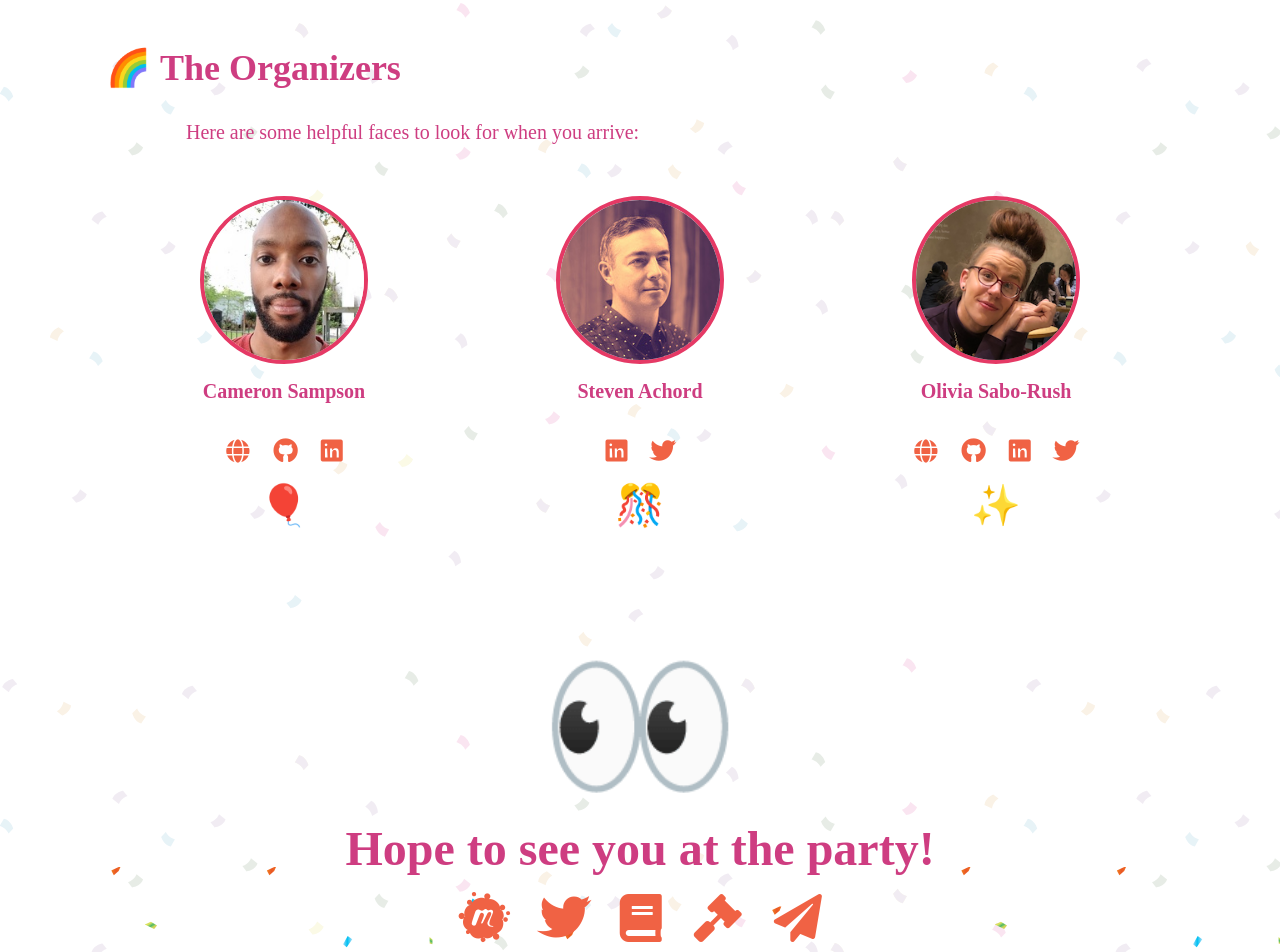
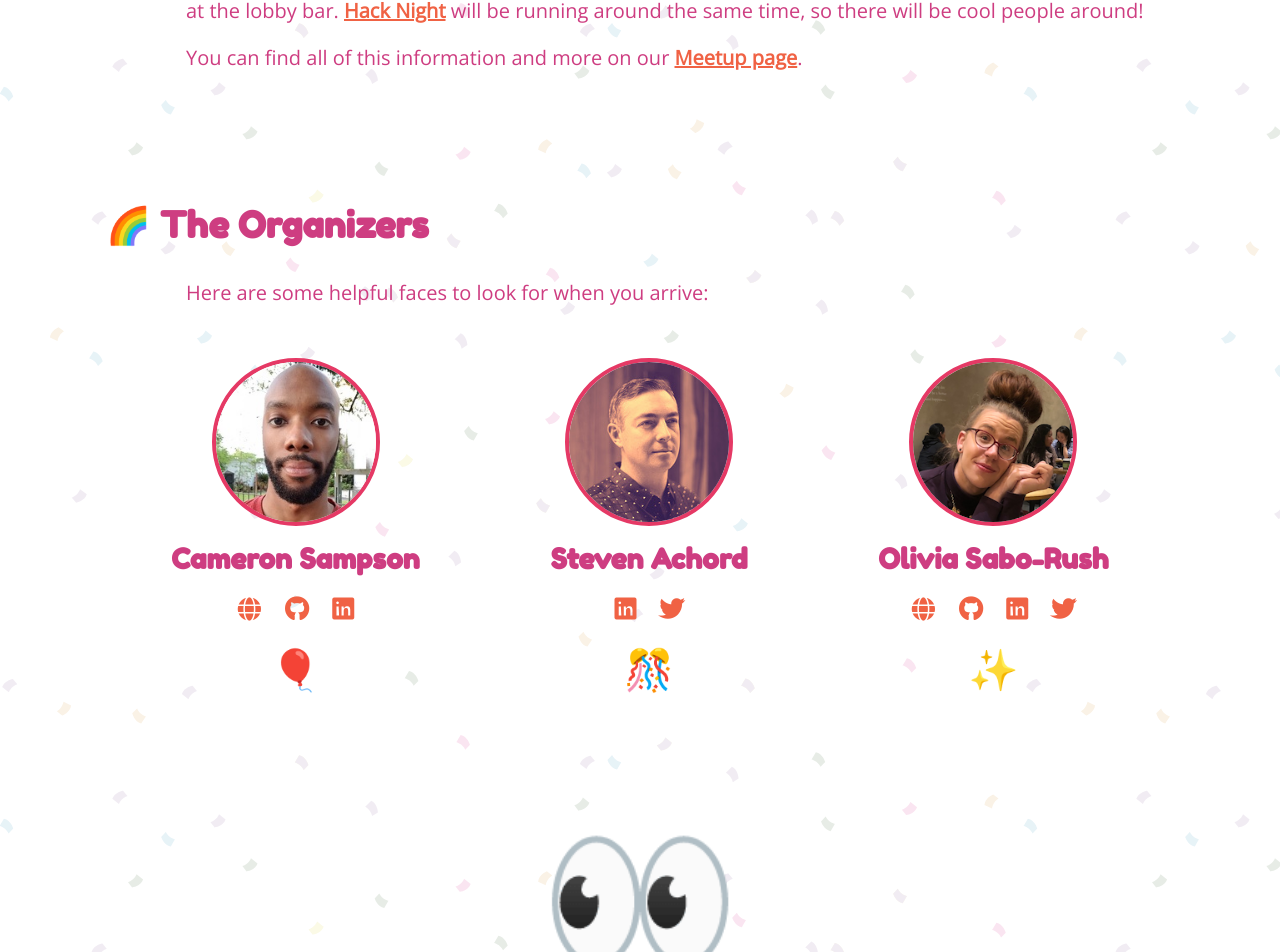
Before and after one commit to livrush/front-end-party, a React (Create React App) app: page / in a window 1280 px wide. Shown: the part 2319-3271 px from the top of the page. Built offline with nearby package versions, Linux system fonts and the light colour scheme.

Commit message:
update fonts

```diff
--- a/public/index.html
+++ b/public/index.html
@@ -9,6 +9,7 @@
     <link rel="icon" type="image/png" sizes="32x32" href="/favicon-32x32.png">
     <link rel="icon" type="image/png" sizes="16x16" href="/favicon-16x16.png">
     <link rel="manifest" href="/site.webmanifest">
+    <link href="https://fonts.googleapis.com/css?family=Fredoka+One|Open+Sans&display=swap" rel="stylesheet">
     <link rel="stylesheet" href="https://use.fontawesome.com/releases/v5.1.1/css/all.css"
       integrity="sha384-O8whS3fhG2OnA5Kas0Y9l3cfpmYjapjI0E4theH4iuMD+pLhbf6JI0jIMfYcK3yZ" crossorigin="anonymous">
     <!--
--- a/src/css/index.css
+++ b/src/css/index.css
@@ -123,7 +123,7 @@ p:first-child {
   animation-name: rainbow-text;
   animation-duration: 60s;
   animation-iteration-count: infinite;
-  font-family: Source Sans Pro;
+  font-family: 'Open Sans', Arial, sans-serif;
 }
 
 /* line 55, ../sass/index.scss */
@@ -135,7 +135,7 @@ p:first-child {
 
 /* line 61, ../sass/index.scss */
 h1, h2, h3, h4, h5, h6 {
-  font-family: Fredoka One;
+  font-family: 'Fredoka One', sans-serif;
   margin: 0;
 }
 
@@ -193,37 +193,43 @@ h1, h2, h3, h4, h5, h6 {
 .content {
   padding: 3.5rem 1rem;
 }
+@media (max-width: 599px) {
+  /* line 105, ../sass/index.scss */
+  .content {
+    padding: 3.5rem 2rem;
+  }
+}
 
-/* line 109, ../sass/index.scss */
+/* line 112, ../sass/index.scss */
 .content-title {
   font-size: 2.25rem;
   margin-bottom: 2rem;
 }
 
-/* line 114, ../sass/index.scss */
+/* line 117, ../sass/index.scss */
 .content-body {
   font-size: 1.25rem;
 }
 @media (min-width: 600px) {
-  /* line 114, ../sass/index.scss */
+  /* line 117, ../sass/index.scss */
   .content-body {
     padding-left: 5rem;
   }
 }
 
-/* line 121, ../sass/index.scss */
+/* line 124, ../sass/index.scss */
 .no-speaker-monkey {
   margin: 0;
   margin-left: -5rem;
 }
 @media (max-width: 599px) {
-  /* line 121, ../sass/index.scss */
+  /* line 124, ../sass/index.scss */
   .no-speaker-monkey {
     margin-left: 0;
   }
 }
 
-/* line 129, ../sass/index.scss */
+/* line 132, ../sass/index.scss */
 .speaker {
   display: flex;
   flex-direction: column;
@@ -233,50 +239,50 @@ h1, h2, h3, h4, h5, h6 {
   transition: 300ms;
 }
 
-/* line 138, ../sass/index.scss */
+/* line 141, ../sass/index.scss */
 .speaker-top {
   display: flex;
 }
 @media (max-width: 599px) {
-  /* line 138, ../sass/index.scss */
+  /* line 141, ../sass/index.scss */
   .speaker-top {
     flex-direction: column;
   }
 }
 
-/* line 153, ../sass/index.scss */
+/* line 156, ../sass/index.scss */
 .headshot, .speaker-headshot, .organizer-headshot {
   border: 0.25rem solid;
   border-radius: 100%;
   margin-bottom: 2rem;
 }
 
-/* line 160, ../sass/index.scss */
+/* line 163, ../sass/index.scss */
 .speaker-headshot-container {
   display: flex;
 }
 @media (max-width: 599px) {
-  /* line 160, ../sass/index.scss */
+  /* line 163, ../sass/index.scss */
   .speaker-headshot-container {
     justify-content: center;
   }
 }
 
-/* line 167, ../sass/index.scss */
+/* line 170, ../sass/index.scss */
 .speaker-headshot {
   margin-right: 1rem;
   height: 8rem;
   width: 8rem;
 }
 @media (max-width: 599px) {
-  /* line 167, ../sass/index.scss */
+  /* line 170, ../sass/index.scss */
   .speaker-headshot {
     height: 12rem;
     width: 12rem;
   }
 }
 
-/* line 178, ../sass/index.scss */
+/* line 181, ../sass/index.scss */
 .organizers {
   display: flex;
   flex-wrap: wrap;
@@ -284,13 +290,13 @@ h1, h2, h3, h4, h5, h6 {
   margin-left: -5rem;
 }
 @media (max-width: 599px) {
-  /* line 178, ../sass/index.scss */
+  /* line 181, ../sass/index.scss */
   .organizers {
     margin-left: 0rem;
   }
 }
 
-/* line 188, ../sass/index.scss */
+/* line 191, ../sass/index.scss */
 .organizer {
   align-items: center;
   display: flex;
@@ -298,24 +304,21 @@ h1, h2, h3, h4, h5, h6 {
   justify-content: center;
   padding: 1rem;
   margin: 1rem auto;
-  width: 12rem;
 }
-/* line 196, ../sass/index.scss */
+/* line 198, ../sass/index.scss */
 .organizer > * {
   margin-bottom: 1rem;
 }
 @media (max-width: 599px) {
-  /* line 188, ../sass/index.scss */
+  /* line 191, ../sass/index.scss */
   .organizer {
     width: 100%;
   }
 }
 
-@media (max-width: 599px) {
-  /* line 204, ../sass/index.scss */
-  .organizer-name {
-    font-size: 2rem;
-  }
+/* line 206, ../sass/index.scss */
+.organizer-name {
+  font-size: 1.75rem;
 }
 
 /* line 210, ../sass/index.scss */
@@ -332,30 +335,35 @@ h1, h2, h3, h4, h5, h6 {
 }
 
 /* line 220, ../sass/index.scss */
+.organizer-social-media {
+  margin-top: 0;
+}
+
+/* line 224, ../sass/index.scss */
 .organizer-social-link {
   font-size: 1.5rem;
   margin: 0 0.5rem;
   padding: 0.25rem;
 }
 @media (max-width: 599px) {
-  /* line 220, ../sass/index.scss */
+  /* line 224, ../sass/index.scss */
   .organizer-social-link {
     font-size: 2.5rem;
   }
 }
 
-/* line 229, ../sass/index.scss */
+/* line 233, ../sass/index.scss */
 .organizer-emoji {
   font-size: 2.5rem;
 }
 @media (max-width: 599px) {
-  /* line 229, ../sass/index.scss */
+  /* line 233, ../sass/index.scss */
   .organizer-emoji {
     font-size: 3.5rem;
   }
 }
 
-/* line 236, ../sass/index.scss */
+/* line 240, ../sass/index.scss */
 .footer {
   background-image: url(../assets/confetti-footer.svg);
   background-repeat: repeat-x;
@@ -364,29 +372,29 @@ h1, h2, h3, h4, h5, h6 {
   padding: 0 2rem 10rem;
 }
 
-/* line 244, ../sass/index.scss */
+/* line 248, ../sass/index.scss */
 .footer-link {
   margin: 1rem;
 }
 
-/* line 248, ../sass/index.scss */
+/* line 252, ../sass/index.scss */
 .content,
 .meetup {
   text-align: left;
 }
 
-/* line 253, ../sass/index.scss */
+/* line 257, ../sass/index.scss */
 .archive {
   margin: 1rem;
 }
 
-/* line 257, ../sass/index.scss */
+/* line 261, ../sass/index.scss */
 .meetup-number,
 .meetup-date {
   margin: 1rem 0;
 }
 
-/* line 266, ../sass/index.scss */
+/* line 270, ../sass/index.scss */
 .meetup-divider {
   margin: 3rem 1rem;
 }
--- a/src/sass/index.scss
+++ b/src/sass/index.scss
@@ -49,7 +49,7 @@ p:first-child {
   animation-name: rainbow-text;
   animation-duration: 60s;
   animation-iteration-count: infinite;
-  font-family: Source Sans Pro;
+  font-family: 'Open Sans', Arial, sans-serif;
 }
 
 .link-delay {
@@ -59,7 +59,7 @@ p:first-child {
 }
 
 h1, h2, h3, h4, h5, h6 {
-  font-family: Fredoka One;
+  font-family: 'Fredoka One', sans-serif;
   margin: 0;
 }
 
@@ -104,6 +104,9 @@ h1, h2, h3, h4, h5, h6 {
 
 .content {
   padding: 3.5rem 1rem;
+  @include for-xs {
+    padding: 3.5rem 2rem;
+  }
 }
 
 .content-title {
@@ -192,7 +195,6 @@ h1, h2, h3, h4, h5, h6 {
   justify-content: center;
   padding: 1rem;
   margin: 1rem auto;
-  width: 12rem;
   & > * {
     margin-bottom: 1rem;
   }
@@ -202,9 +204,7 @@ h1, h2, h3, h4, h5, h6 {
 }
 
 .organizer-name {
-  @include for-xs {
-    font-size: 2rem;
-  }
+  font-size: 1.75rem;
 }
 
 .organizer-headshot {
@@ -215,6 +215,10 @@ h1, h2, h3, h4, h5, h6 {
     height: 12rem;
     width: 12rem;
   }
+}
+
+.organizer-social-media {
+  margin-top: 0;
 }
 
 .organizer-social-link {
```
